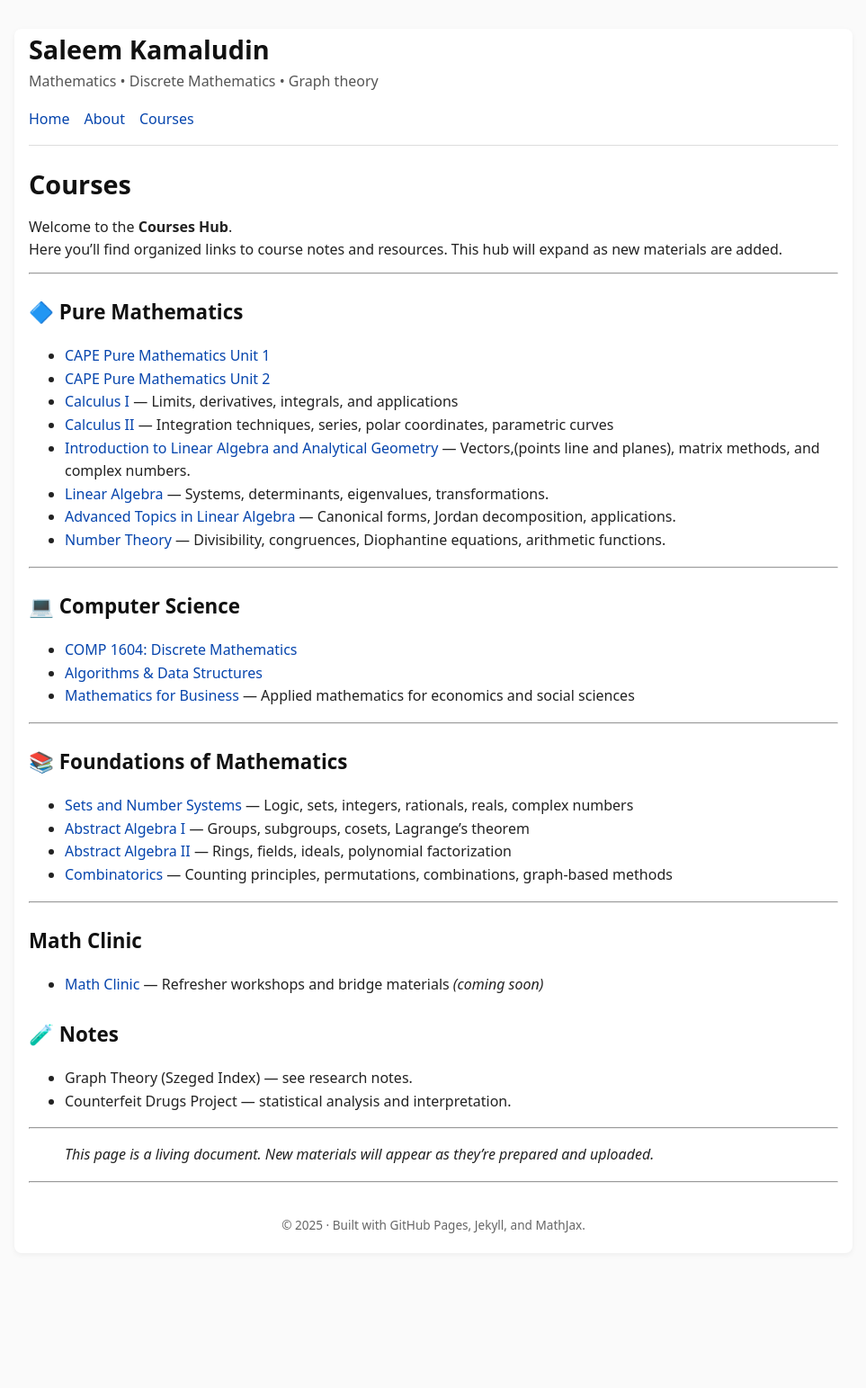
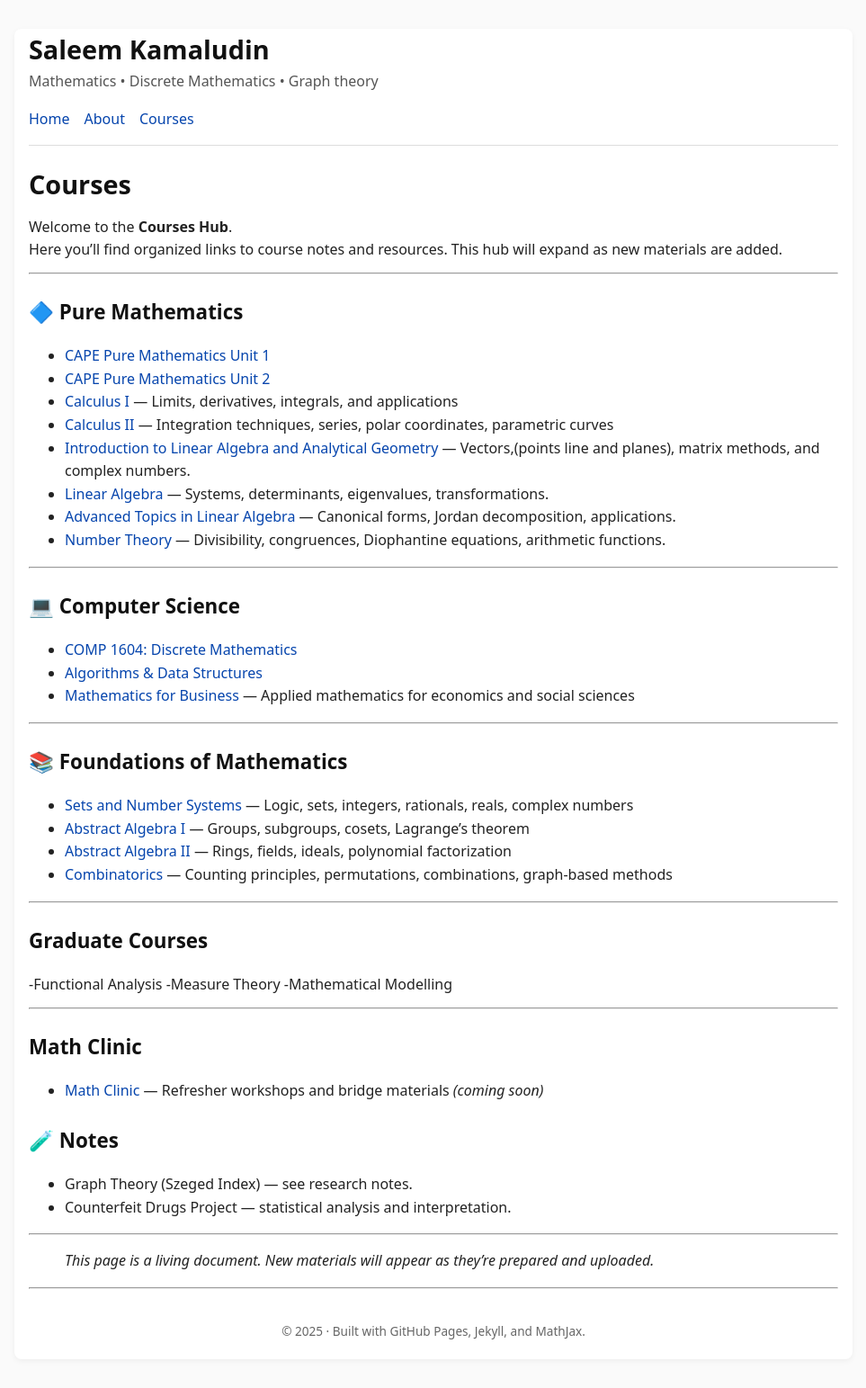
Before and after one commit to SaleemKamaludin/SaleemKamaludin.github.io, a Jekyll site: the page built from courses.md, in a window 1280 px wide. Shown: the whole page at 90% size, without its empty margins (158-1121 px from the left). Built offline with Jekyll 4.4.1, drawn with Linux system fonts in a browser that asks for light colours; before the commit the page ends 1425 px from its top, so only the background shows below that.

Commit message:
Update courses.md

```diff
--- a/courses.md
+++ b/courses.md
@@ -41,6 +41,17 @@ Here you'll find organized links to course notes and resources. This hub will ex
 
 ---
 
+## Graduate Courses
+
+-Functional Analysis
+-Measure Theory
+-Mathematical Modelling
+
+
+---
+
+
+
 ## Math Clinic
 
 - [Math Clinic](/courses/math-clinic/) — Refresher workshops and bridge materials *(coming soon)*
```
